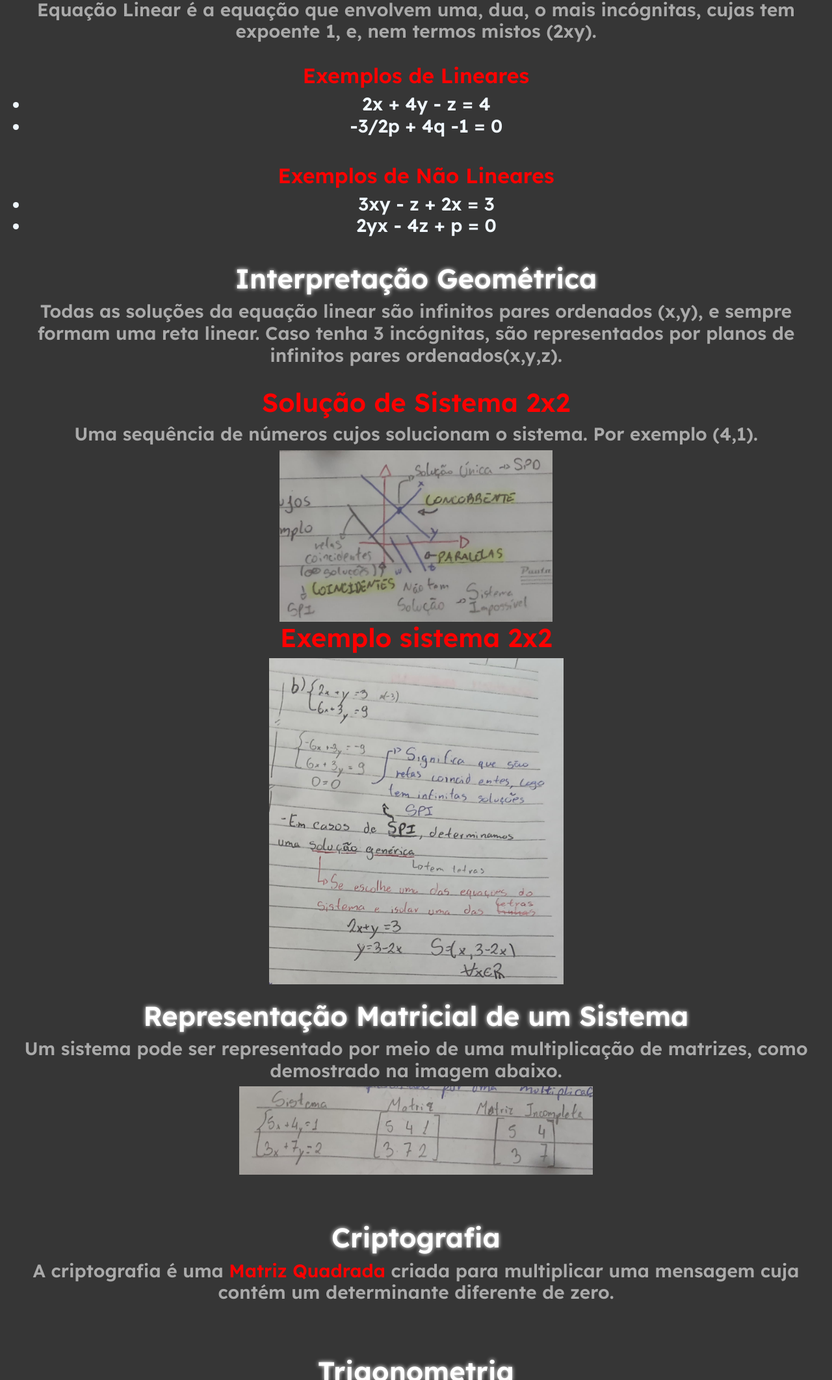
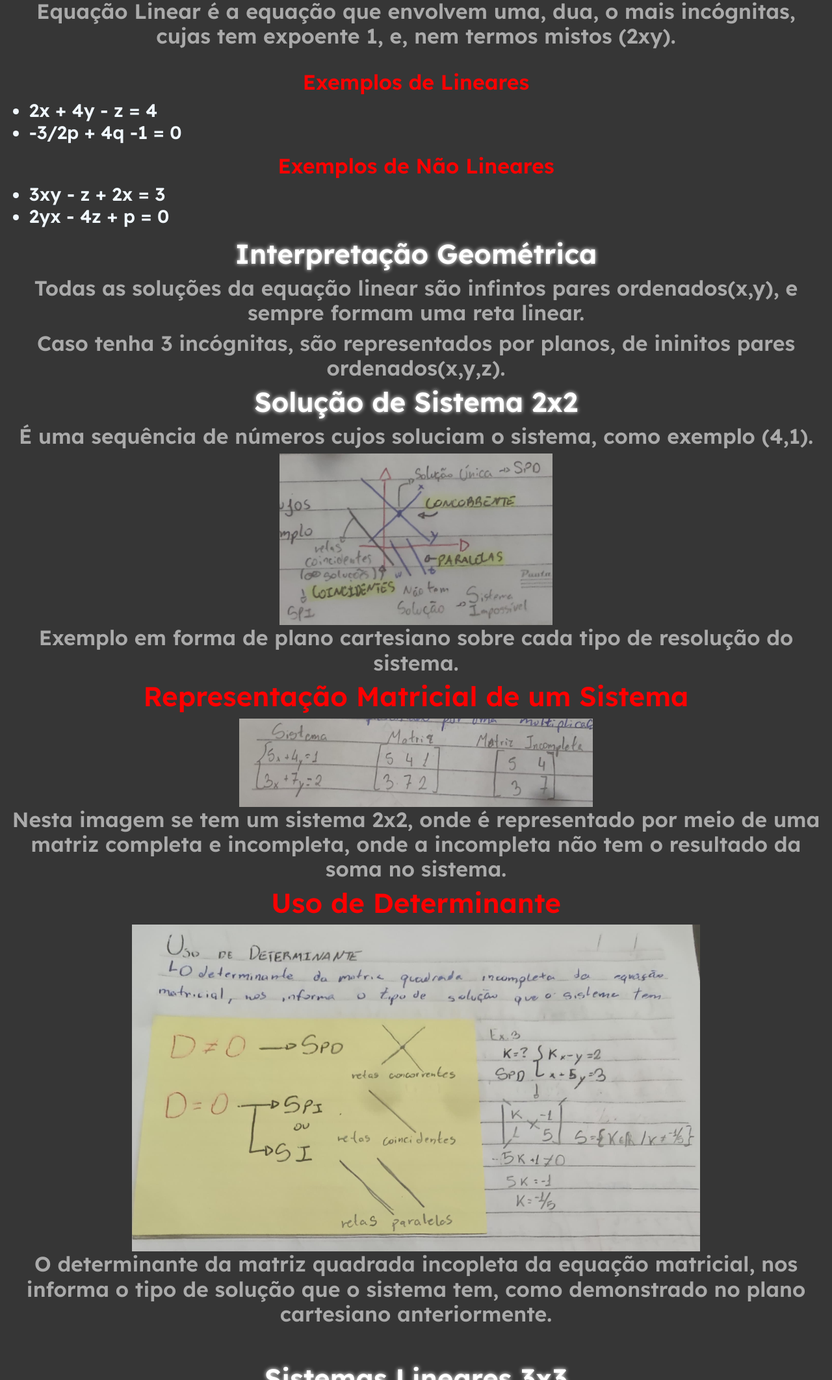
Before and after one commit to jfassina/Portfolio-Matematica, a plain HTML site: page trim2.html in a window 1280 px wide. Shown: the part 676-2800 px from the top of the page at 65% size. Drawn offline with nearby package versions, Linux system fonts and the light colour scheme.

Commit message:
Add files via upload

```diff
--- a/trim2.html
+++ b/trim2.html
@@ -64,58 +64,90 @@
   </ul>
 
   <section id="sistemas">
-    <div class="sistemas">
-      <h1 class="big white centerT">Sistema Linear</h1>
-      <h3 class="centerT gray">
+    <h1 class="white centerT big">Sistemas Lineares:</h1>
+
+    <h1 class="centerT gray medium">
       Equação Linear é a equação que envolvem uma, dua, o mais incógnitas,
       cujas tem expoente 1, e, nem termos mistos (2xy).
-      </h3>
+    </h1>
 
-      <br>
+    <br />
 
     <h1 class="medium centerT red">Exemplos de Lineares</h1>
     <h3>
-        <ul class="centerT">
+      <ul>
         <li>2x + 4y - z = 4</li>
         <li>-3/2p + 4q -1 = 0</li>
       </ul>
     </h3>
-
-      <br>
-
-      <h1 class="centerT medium red">Exemplos de Não Lineares</h1>
+    <h1 class="medium centerT red">Exemplos de Não Lineares</h1>
     <h3>
-        <ul class="centerT">
+      <ul>
         <li>3xy - z + 2x = 3</li>
         <li>2yx - 4z + p = 0</li>
       </ul>
     </h3>
 
-      <br>
+    <h1 class="centerT big white">
+      Interpretação Geométrica
+    </h1>
 
-      <h1 class="big white centerT">Interpretação Geométrica</h1>
-      <h3 class="gray centerT">
-        Todas as soluções da equação linear são infinitos pares ordenados (x,y), e sempre formam uma reta linear.
-        Caso tenha 3 incógnitas, são representados por planos de infinitos pares ordenados(x,y,z).
-      </h3>
+    <h1 class="centerT gray medium">
+      Todas as soluções da equação linear são infintos pares ordenados(x,y), e sempre formam uma reta linear.
+    </h1>
+    <h1 class="centerT gray medium">
+      Caso tenha 3 incógnitas, são representados por planos, de ininitos pares ordenados(x,y,z).
+    </h1>
 
-      <br>
 
-      <h1 class="red centerT">Solução de Sistema 2x2</h1>
-      <h3 class="gray centerT">
-        Uma sequência de números cujos solucionam o sistema. Por exemplo (4,1).
-      </h3>
+    <h1 class="centerT big white">Solução de Sistema 2x2</h1>
+    <h1 class="centerT medium gray">
+      É uma sequência de números cujos soluciam o sistema, como exemplo (4,1).
+    </h1>
+
     <img src="assets/images/sistema2x2.png" class="centerI soma">
 
-      <h1 class="centerT red">Exemplo sistema 2x2</h1>
-      <img src="assets/images/exemp-2x2.png" class="centerI">
-      <br>
+    <h1 class="centerT medium gray">
+      Exemplo em forma de plano cartesiano sobre cada tipo de resolução do sistema.
+    </h1>
 
-      <h1 class="centerT white big">Representação Matricial de um Sistema</h1>
-      <h3 class="centerT gray">Um sistema pode ser representado por meio de uma multiplicação de matrizes, como
-        demostrado na imagem abaixo.
-      </h3>
-      <img src="assets/images/repr-matricial.png" class="centerI">
+    <h1 class="red centerT big">Representação Matricial de um Sistema</h1>
+    <img src="assets/images/repr-matricial.png" class="centerI ">
+    <h1 class="centerT medium gray">
+      Nesta imagem se tem um sistema 2x2, onde é representado por meio de uma matriz completa e incompleta, onde a
+      incompleta não tem o resultado da soma no sistema.
+    </h1>
+
+    <h1 class="red centerT big">Uso de Determinante</h1>
+    <img src="assets/images/uso-determinante.png" class="centerI ">
+    <h1 class="centerT medium gray">
+      O determinante da matriz quadrada incopleta da equação matricial, nos informa o tipo de solução que o sistema
+      tem, como demonstrado no plano cartesiano anteriormente.
+    </h1>
+
+    <br><br>
+
+    <h1 class="centerT white big">Sistemas Lineares 3x3</h1>
+    <h1 class="centerT medium">SPD >> <b class="gray">Os 3 planos se encontram em um único ponto</b></h1>
+    <h1 class="centerT medium">SPI >> <b class="gray">Os 3 planos tem infinitos pontos em comum</b></h1>
+    <h1 class="centerT medium">SI >> <b class="gray">Os 3 planos NÃO possuem pontos em comum</b></h1>
+
+    <h1 class="centerT big red">Método da Susbtituição</h1>
+    <h1 class="centerT medium">1. Para a susbtituição, escolhe-se uma equação, isola-se uma das incógnitas e
+      substitui-se nas
+      outras equações</h1>
+    <h1 class="centerT medium">2. Para a adição escolhe-se duas equações, modifica-se uma delas a fim de quando
+      somadas uma
+      das incógnitas se anule</h1>
+
+    <h1 class="centerT big red">Método da Adição</h1>
+    <img src="assets/images/metodo-adicao.png" class="centerI">
+
+    <h1 class="centerT big red">Escalonamento</h1>
+    <h1 class="centerT medium gray">
+      Processo que transforma o sistema achado em um sistema "mais fácil" de entender
+    </h1>
+    <img src="assets/images/exemp-escalonamento.png" class="centerI">
 
     </div>
   </section>
@@ -219,4 +251,5 @@
   </h2>
 
 </body>
+
 </html>
```
Also changed, not shown: assets/images/exemp-escalonamento.png (added), assets/images/metodo-adicao.png (added), assets/images/uso-determinante.png (added). Lines whose indentation alone changed are shown as unchanged.
